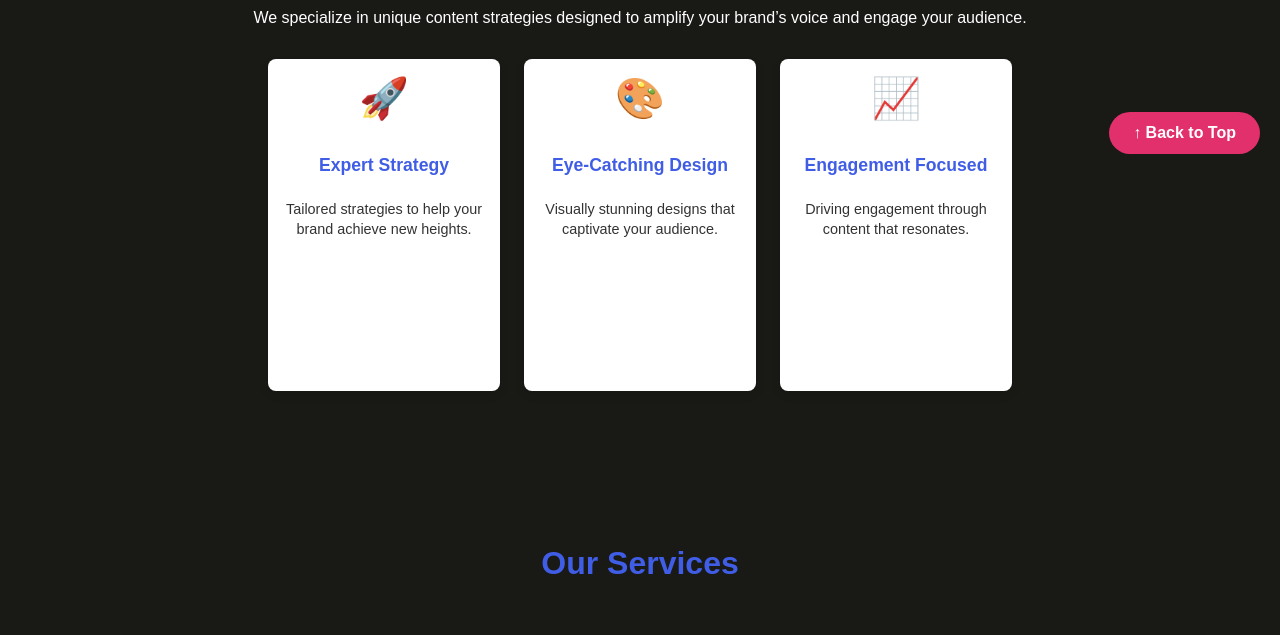
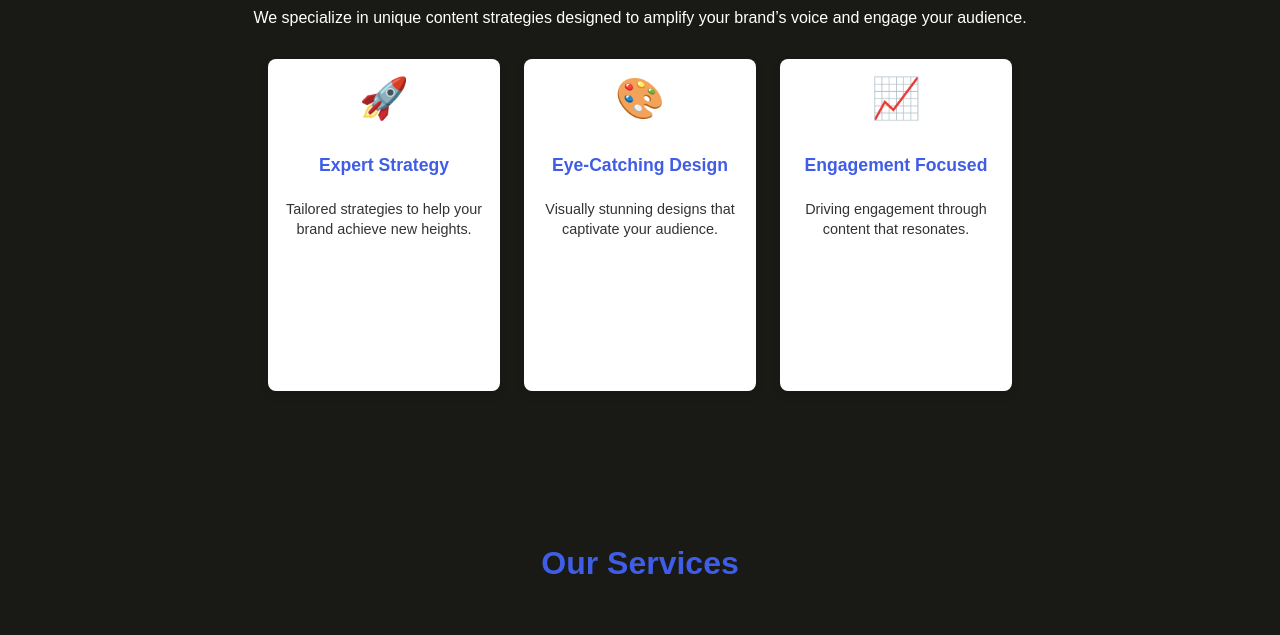
Before and after one commit to agarza222/AIProject, a plain HTML site: page index.html in a window 1280 px wide. Shown: the part 626-1261 px from the top of the page. Drawn offline with Linux system fonts and the light colour scheme.

Commit message:
Update styles.css

```diff
--- a/styles.css
+++ b/styles.css
@@ -334,39 +334,3 @@ body {
     border-radius: 4px;
     font-size: 1rem
 }
-/* Back to Top Button */
-.back-to-top {
-    background-color: #E1306C; /* Instagram pink */
-    color: #ffffff; /* White text for contrast */
-    padding: 0.75rem 1.5rem;
-    border-radius: 50px; /* Rounded shape */
-    text-decoration: none; /* Remove underline */
-    font-size: 1rem;
-    font-weight: bold;
-    position: fixed; /* Fixed position for button */
-    bottom: 20px; /* Distance from bottom of screen */
-    right: 20px; /* Distance from right side of screen */
-    z-index: 1000; /* Ensure it's on top of other elements */
-    transition: background-color 0.3s ease, transform 0.3s ease; /* Smooth transitions */
-    display: flex; /* Ensure proper alignment */
-    justify-content: center; /* Center text horizontally */
-    align-items: center; /* Center text vertically */
-    width: auto; /* Adjust width dynamically */
-    height: auto; /* Adjust height dynamically */
-}
-
-/* Hover Effect for Back to Top */
-.back-to-top:hover {
-    background-color: #C12C58; /* Slightly darker pink for hover */
-    transform: scale(1.1); /* Slight zoom on hover */
-}
-
-/* Mobile-Specific Fix for Back to Top */
-@media (max-width: 768px) {
-    .back-to-top {
-        bottom: 10px; /* Adjust position for smaller screens */
-        right: 10px; /* Adjust position for smaller screens */
-        font-size: 0.9rem; /* Slightly smaller text */
-        padding: 0.5rem 1rem; /* Adjust padding */
-    }
-}
```
